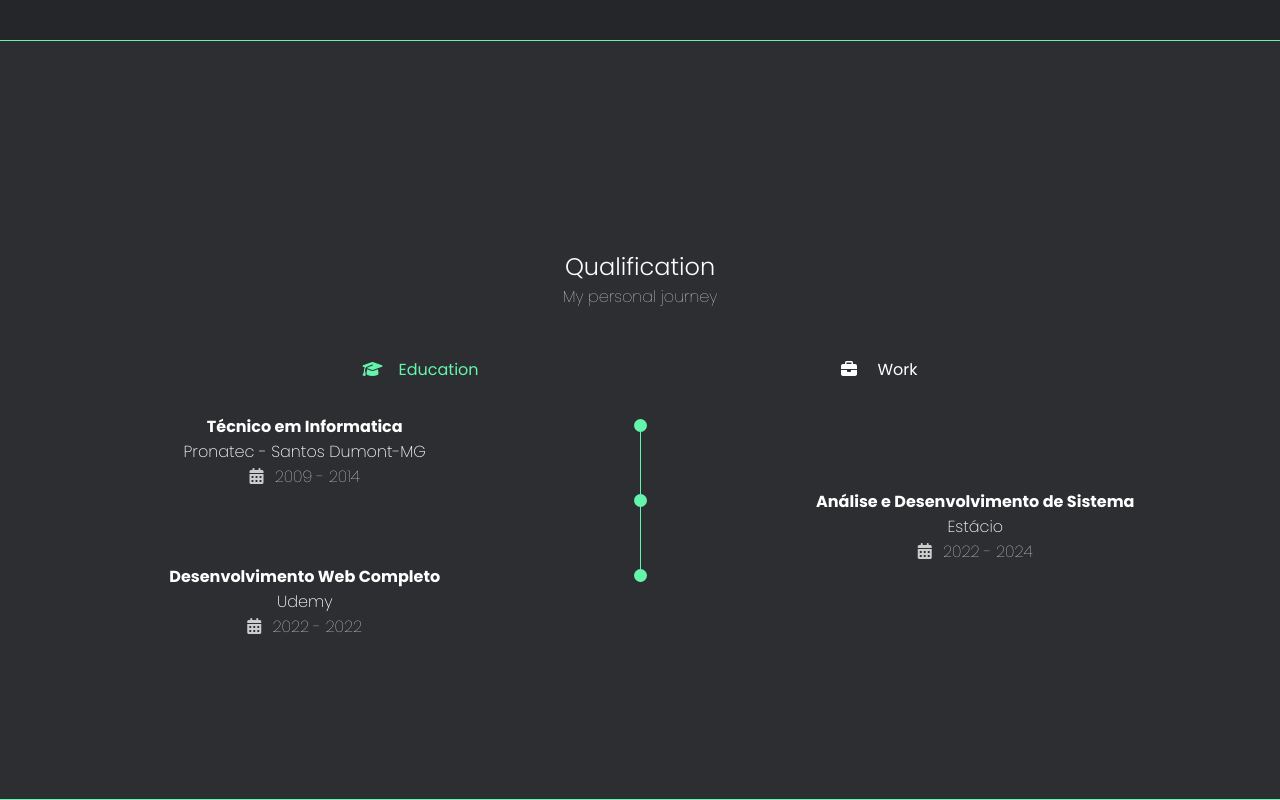
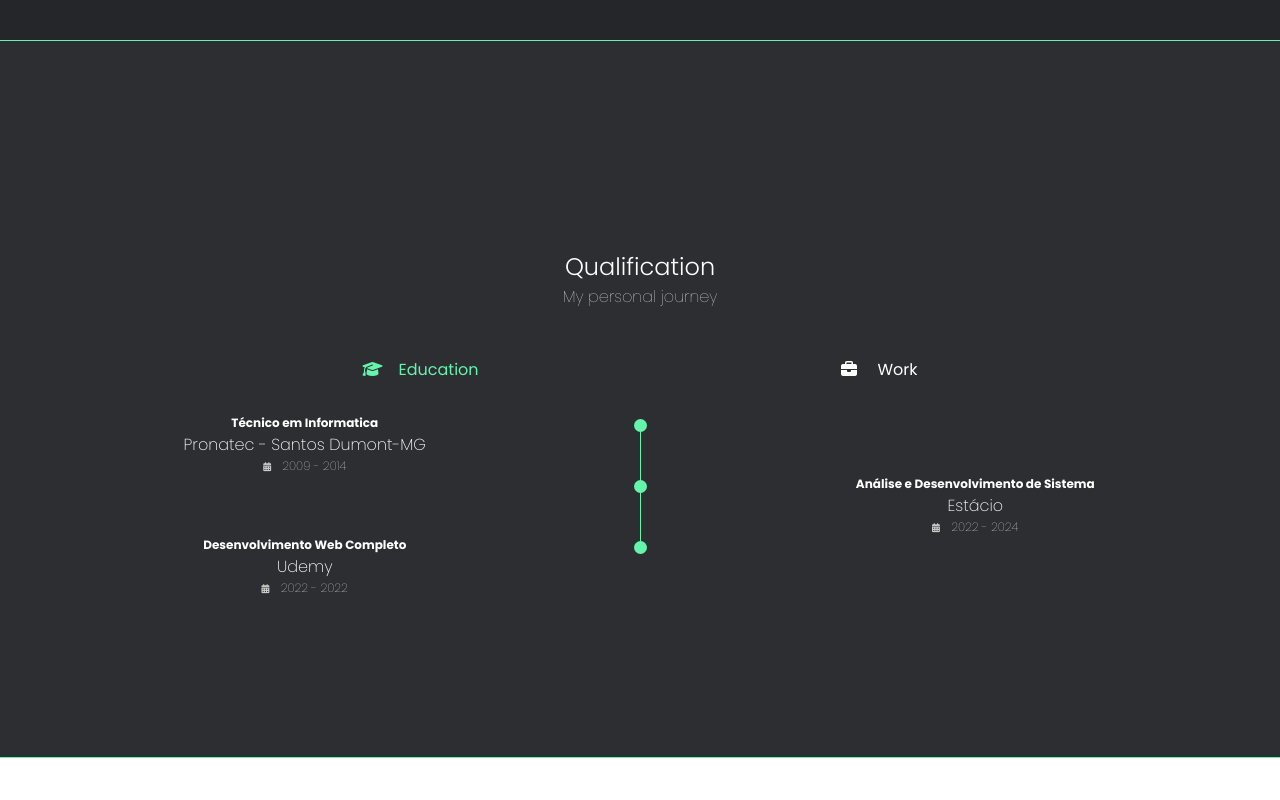
Before and after one commit to Gabrielrsc/GabrielRobetson, a plain HTML site: page index.html in a window 1280 px wide. Shown: the part 2365-3165 px from the top of the page. After the commit the page ends 3123 px from the top, so only its background shows below. Drawn offline with nearby package versions, Linux system fonts and the light colour scheme.

Commit message:
Add files via upload

```diff
--- a/css/style.css
+++ b/css/style.css
@@ -329,19 +329,19 @@ nav.show div.icon-close {
   transform: translate(6px, -7px);
 }
 .qualification_title {
-  font-size: 1rem;
+  font-size: 0.75rem;
 }
 .qualification_subtitle {
   font-weight: 200;
 }
 
 .qualification_calender {
-  font-size: 1rem;
+  font-size: 0.75rem;
   font-weight: 100;
 }
 
 .qualification_calender i {
-  font-size: 1em;
+  font-size: 0.75em;
   padding-right: 0.7rem;
   color: #ccc;
 }
```
